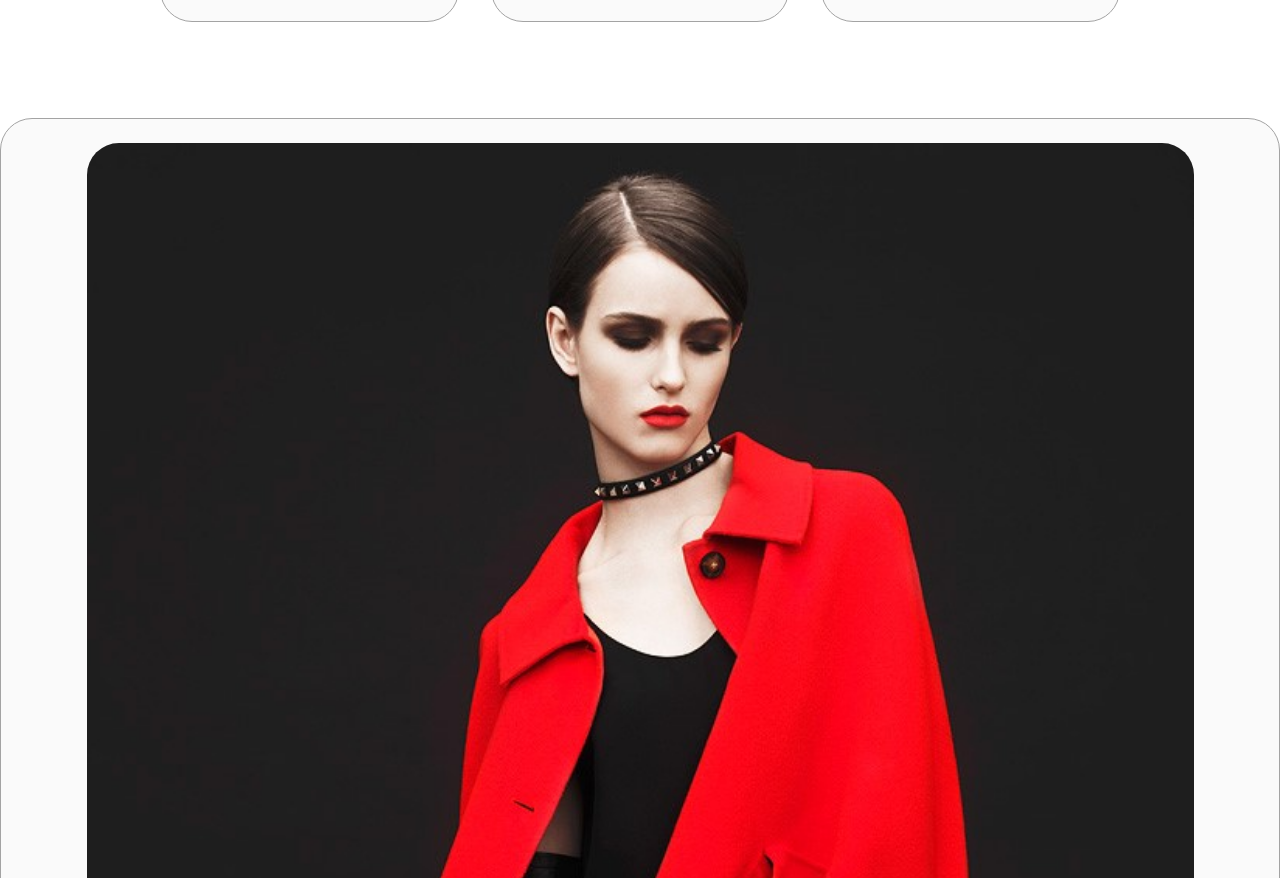
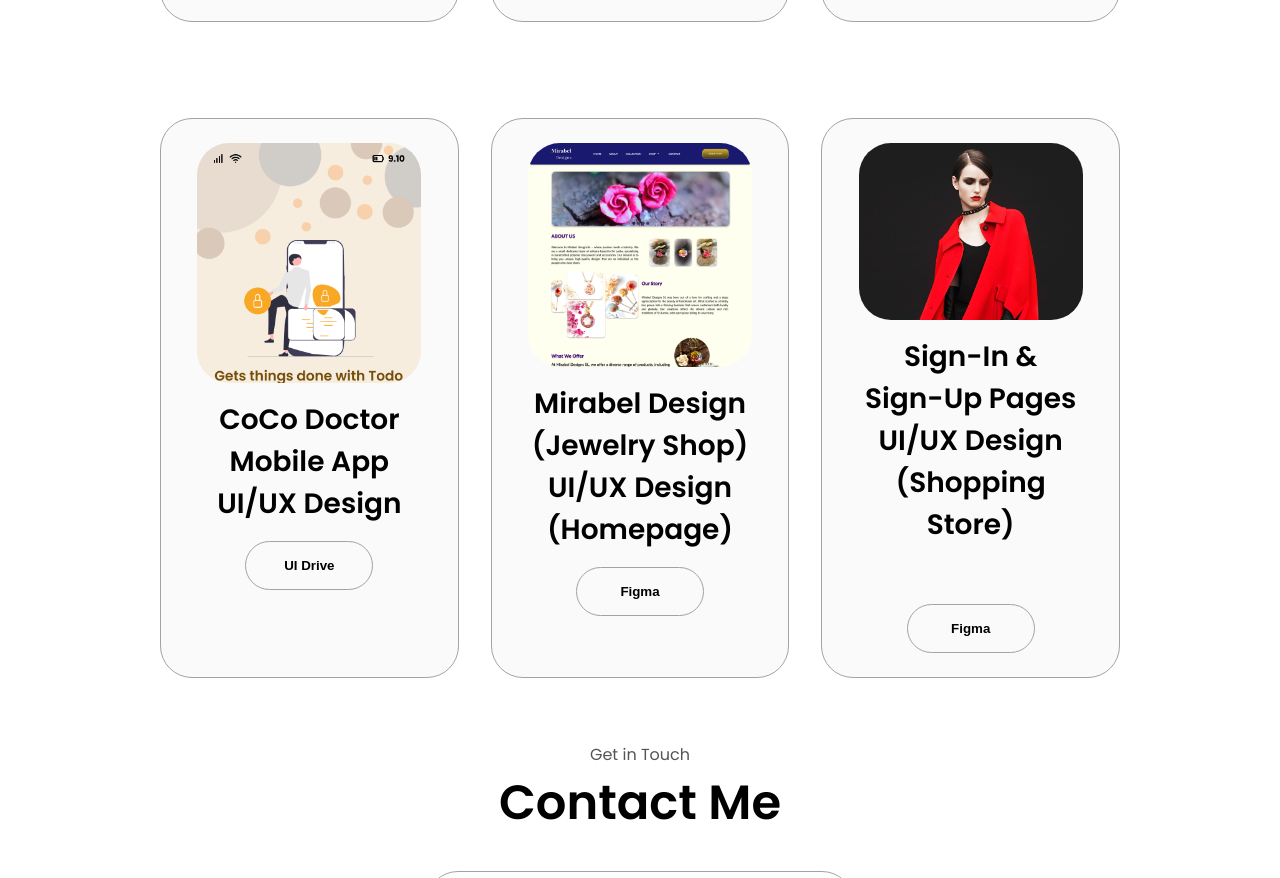
Before and after one commit to Chipzy98/My_Portfolio, a plain HTML site: page myprojects.html in a window 1280 px wide. Shown: the part 2673-3551 px from the top of the page. Drawn offline with Linux system fonts and the light colour scheme.

Commit message:
Add new collections

```diff
--- a/myprojects.html
+++ b/myprojects.html
@@ -223,21 +223,21 @@
           <div class="details-container color-container">
             <div class="article-container">
               <img
-                src="./assets/slashcsreen.png"
+                src="./assets/Dashboard.png"
                 alt="Project 2"
                 class="project-img"
               />
             </div>
 
-            <h2 class="experience-sub-title project-title">CoCo Doctor Mobile App UI/UX Design
+            <h2 class="experience-sub-title project-title">AI Chat Assistance <br> UI Design <br> (Figma Design)
             </h2>
             <div class="btn-container">
 
               <button
                 class="btn btn-color-2 project-btn"
-                onclick="location.href='https://drive.google.com/file/d/1x0US_e2TrSfDoEEwLVMNoeRozhoC0BLc/view?usp=drive_link'"
+                onclick="location.href='https://www.figma.com/design/iTplbRZSHdsJmBATak6ivX/Ai-Chat-Assistance?node-id=1-2&t=2qFiNtmM7EaMHydo-1'"
               >
-              UI Drive
+              Figma
               </button>
             </div>
           </div>
@@ -324,9 +324,58 @@
       </div>
     </section>
 
-    <section id="projects"></section>
+    <section id="projects">
       <div class="experience-details-container">
         <div class="about-containers">
+
+          <!-- start -->
+          <div class="details-container color-container">
+            <div class="article-container">
+              <img
+                src="./assets/slashcsreen.png"
+                alt="Project 2"
+                class="project-img"
+              />
+            </div>
+
+            <h2 class="experience-sub-title project-title">CoCo Doctor Mobile App UI/UX Design
+            </h2>
+            <div class="btn-container">
+
+              <button
+                class="btn btn-color-2 project-btn"
+                onclick="location.href='https://drive.google.com/file/d/1x0US_e2TrSfDoEEwLVMNoeRozhoC0BLc/view?usp=drive_link'"
+              >
+              UI Drive
+              </button>
+            </div>
+          </div>
+          <!-- end -->
+
+          <!-- start -->
+          <div class="details-container color-container">
+            <div class="article-container">
+              <img
+                src="./assets/Mirabel.png"
+                alt="Project 2"
+                class="project-img"
+              />
+            </div>
+
+            <h2 class="experience-sub-title project-title">Mirabel Design (Jewelry Shop) UI/UX Design <br> (Homepage)
+            </h2>
+            <div class="btn-container">
+
+              <button
+                class="btn btn-color-2 project-btn"
+                onclick="location.href='https://www.figma.com/design/17sXwcxVjCiqlQYWh65sYA/Mirabel-Design-(Jewelry-Shop)?node-id=0-1&t=hSEzo2rmfYPzkVwL-1'"
+              >
+              Figma
+              </button>
+            </div>
+          </div>
+          <!-- end -->
+
             <!-- start -->
           <div class="details-container color-container">
             <div class="article-container">
@@ -350,7 +399,6 @@
             </div>
           </div>
           <!-- end -->
-
         </div>
       </div>
     </section>
```
Also changed, not shown: Assets/Dashboard.png (added), Assets/Mirabel.png (added).
